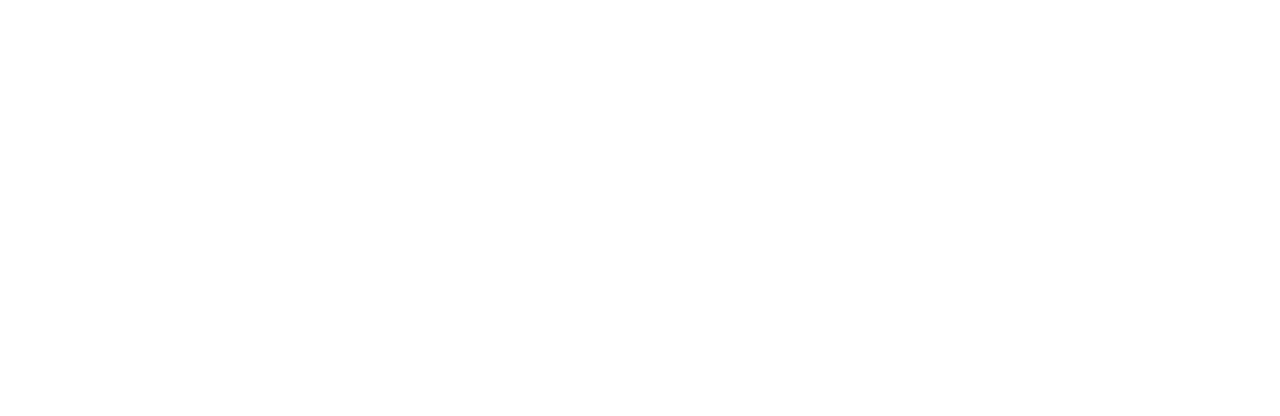
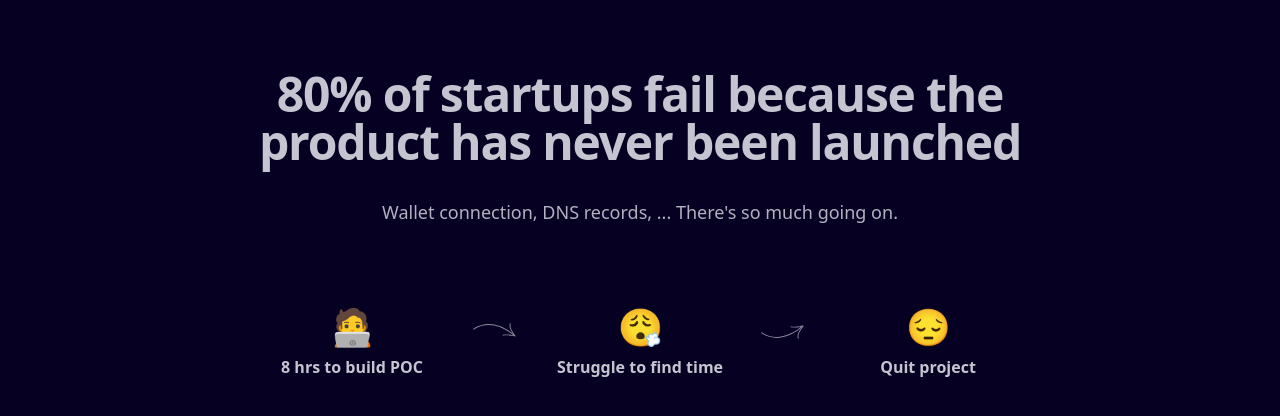
Before and after one commit to Ratimon/svelte-landing, a SvelteKit app: page / in a window 1280 px wide. Shown: the part 800-1216 px from the top of the page. Before the commit the page ends 800 px from the top, so only its background shows below. Built offline with nearby package versions, Linux system fonts and the light colour scheme.

Commit message:
Feat (./src): Adding Problem Section

```diff
--- a/src/lib/ui/Hero.svelte
+++ b/src/lib/ui/Hero.svelte
@@ -1,4 +1,4 @@
-<script>
+<script lang="ts">
     import TestimonialsAvatars from "./TestimonialsAvatars.svelte";
     import {appName} from 'web-config';
 </script>
--- /dev/null
+++ b/src/lib/ui/problem/Arrow.svelte
@@ -0,0 +1,22 @@
+<script lang="ts">
+
+    let extraStyleName: string = '';
+    export {extraStyleName as extraStyle};
+
+</script>
+
+<svg
+class={`shrink-0 w-12 fill-neutral-content opacity-70 ${extraStyleName}`}
+viewBox="0 0 138 138"
+fill="none"
+xmlns="http://www.w3.org/2000/svg"
+>
+    <g>
+    <path
+        d="M72.9644 5.31431C98.8774 43.8211 83.3812 88.048 54.9567 120.735C54.4696 121.298 54.5274 122.151 55.0896 122.639C55.6518 123.126 56.5051 123.068 56.9922 122.506C86.2147 88.9044 101.84 43.3918 75.2003 3.80657C74.7866 3.18904 73.9486 3.02602 73.3287 3.44222C72.7113 3.85613 72.5484 4.69426 72.9644 5.31431Z"
+    />
+    <path
+        d="M56.5084 121.007C56.9835 118.685 57.6119 115.777 57.6736 115.445C59.3456 106.446 59.5323 97.67 58.4433 88.5628C58.3558 87.8236 57.6824 87.2948 56.9433 87.3824C56.2042 87.4699 55.6756 88.1435 55.7631 88.8828C56.8219 97.7138 56.6432 106.225 55.0203 114.954C54.926 115.463 53.5093 121.999 53.3221 123.342C53.2427 123.893 53.3688 124.229 53.4061 124.305C53.5887 124.719 53.8782 124.911 54.1287 125.015C54.4123 125.13 54.9267 125.205 55.5376 124.926C56.1758 124.631 57.3434 123.699 57.6571 123.487C62.3995 120.309 67.4155 116.348 72.791 113.634C77.9171 111.045 83.3769 109.588 89.255 111.269C89.9704 111.475 90.7181 111.057 90.9235 110.342C91.1288 109.626 90.7117 108.878 89.9963 108.673C83.424 106.794 77.3049 108.33 71.5763 111.223C66.2328 113.922 61.2322 117.814 56.5084 121.007Z"
+    />
+    </g>
+</svg>
--- /dev/null
+++ b/src/lib/ui/problem/Problem.svelte
@@ -0,0 +1,28 @@
+<script lang="ts">
+    import Arrow from "./Arrow.svelte";
+    import Step from "./Step.svelte";
+</script>
+
+<section class="bg-neutral text-neutral-content">
+    <div class="max-w-7xl mx-auto px-8 py-16 md:py-32 text-center">
+      <h2 class="max-w-3xl mx-auto font-extrabold text-4xl md:text-5xl tracking-tight mb-6 md:mb-8">
+        80% of startups fail because the product has never been launched
+      </h2>
+      <p class="max-w-xl mx-auto text-lg opacity-90 leading-relaxed mb-12 md:mb-20">
+        Wallet connection, DNS records, ... There&apos;s so much going
+        on.
+      </p>
+
+      <div class="flex flex-col md:flex-row justify-center items-center md:items-start gap-6">
+        <Step emoji="🧑‍💻" text="8 hrs to build POC" />
+
+        <Arrow extraStyle="max-md:-scale-x-100 md:-rotate-90" />
+
+        <Step emoji="😮‍💨" text="Struggle to find time" />
+
+        <Arrow extraStyle="md:-scale-x-100 md:-rotate-90" />
+
+        <Step emoji="😔" text="Quit project" />
+      </div>
+    </div>
+</section>
--- /dev/null
+++ b/src/lib/ui/problem/Step.svelte
@@ -0,0 +1,14 @@
+<script lang="ts">
+
+    let emojiName: string = '';
+    export {emojiName as emoji};
+
+    let textName: string = '';
+    export {textName as text};
+
+</script>
+
+<div class="w-full md:w-48 flex flex-col gap-2 items-center justify-center">
+    <span class="text-4xl">{emojiName}</span>
+    <h3 class="font-bold">{textName}</h3>
+</div>
--- a/src/routes/+page.svelte
+++ b/src/routes/+page.svelte
@@ -1,6 +1,8 @@
 <script>
   import Hero from '$lib/ui/Hero.svelte';
+  import Problem from '$lib/ui/problem/Problem.svelte';
 
 </script>
 
 <Hero></Hero>
+<Problem></Problem>
```
